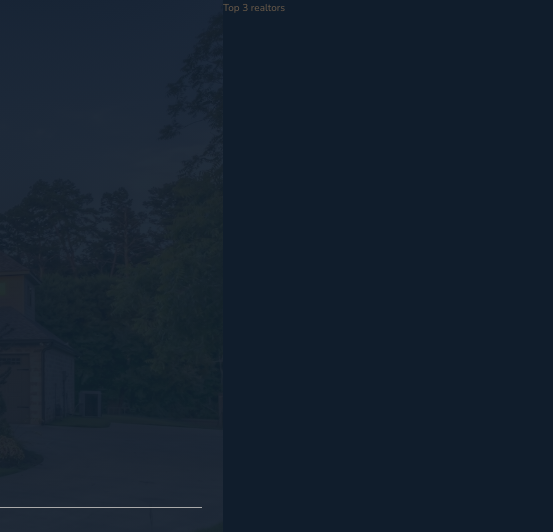
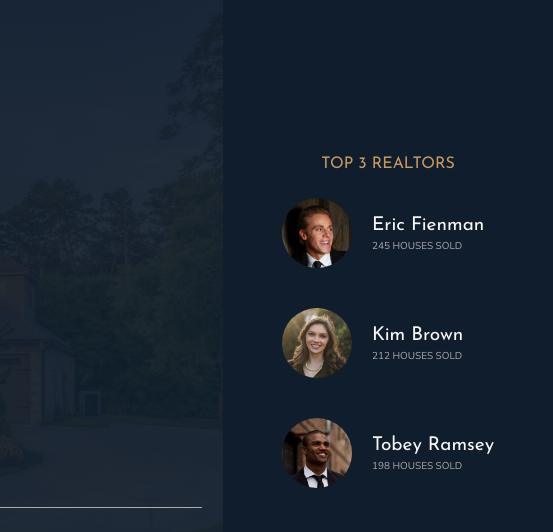
Before and after one commit to Devansh27112001/Nexter--Grid-layout, a website: page index.html in a window 1280 px wide. Shown: the top 532 px of the page, 727-1280 px from the left. Drawn offline with nearby package versions, Linux system fonts and the light colour scheme.

Commit message:
Realtors section done

```diff
--- a/index.html
+++ b/index.html
@@ -31,7 +31,39 @@
       </div>
     </header>
 
-    <div class="realtors">Top 3 realtors</div>
+    <div class="realtors">
+      <h3 class="heading-3">Top 3 realtors</h3>
+      <div class="realtors__list">
+        <img
+          src="./img/realtor-1.jpeg"
+          alt="Realtor image"
+          class="realtors__img"
+        />
+        <div class="realtors__details">
+          <h4 class="heading-4 heading-4--light">Eric Fienman</h4>
+          <p class="realtors__sold">245 houses sold</p>
+        </div>
+        <img
+          src="./img/realtor-2.jpeg"
+          alt="Realtor image"
+          class="realtors__img"
+        />
+        <div class="realtors__details">
+          <h4 class="heading-4 heading-4--light">Kim Brown</h4>
+          <p class="realtors__sold">212 houses sold</p>
+        </div>
+        <img
+          src="./img/realtor-3.jpeg"
+          alt="Realtor image"
+          class="realtors__img"
+        />
+        <div class="realtors__details">
+          <h4 class="heading-4 heading-4--light">Tobey Ramsey</h4>
+          <p class="realtors__sold">198 houses sold</p>
+        </div>
+      </div>
+    </div>
+
     <section class="features">
       <div class="feature">
         <svg class="feature__icon">
--- a/sass/_realtors.scss
+++ b/sass/_realtors.scss
@@ -1,4 +1,27 @@
 .realtors {
   background-color: $color-secondary;
   grid-column: col-start 7 / full-end;
+  padding: 3rem;
+  display: grid;
+  align-content: center;
+  justify-content: center;
+  justify-items: center;
+  row-gap: 2rem;
+  &__list {
+    display: grid;
+    grid-template-columns: min-content max-content;
+    row-gap: 5vh;
+    column-gap: 2rem;
+    align-items: center;
+  }
+  &__img {
+    width: 7rem;
+    border-radius: 50%;
+    display: block;
+  }
+  &__sold {
+    text-transform: uppercase;
+    color: $color-grey-light-2;
+    margin-top: -3px;
+  }
 }
```
Also changed, not shown: css/style.css.
